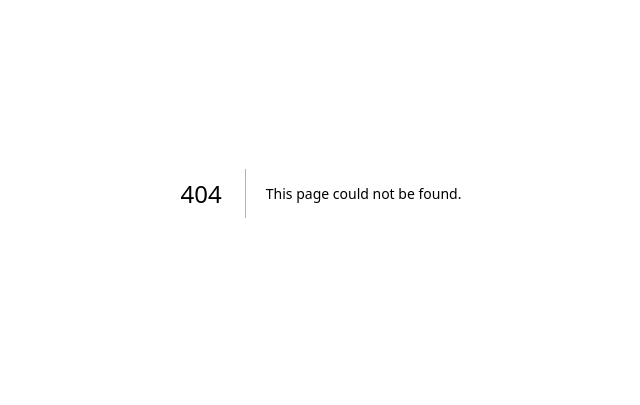
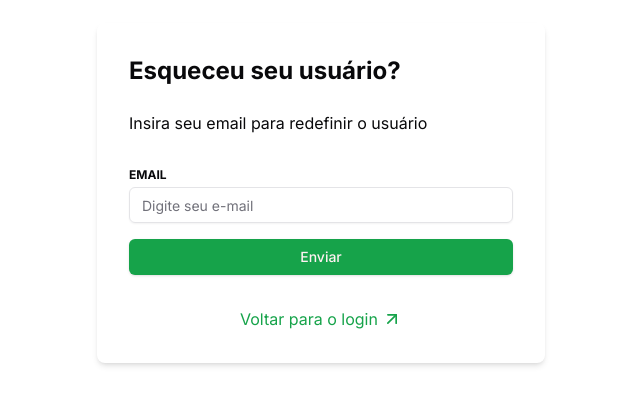
Before and after one commit to Mateus8741/mytree, a Next.js app: page /ForgotUsername in a window 1280 px wide. Before the commit this address had no page. Shown: the part 207-612 px from the top of the page, without its empty margins (319-959 px from the left). Built offline with nearby package versions, Linux system fonts and the light colour scheme.

Commit message:
Refactor: Update LoginScreen layout and fix ForgotPassword link
- Update the layout of the LoginScreen component
- Fix the link to the ForgotPassword page by updating the link URL

Related to: #issue-number

```diff
--- /dev/null
+++ b/src/app/ForgotUsername/page.tsx
@@ -0,0 +1,57 @@
+/* eslint-disable prettier/prettier */
+'use client'
+
+import { AdjacentLinks } from '@/components/adjacentLinks'
+import { Button } from '@/components/button'
+import { FormTextInput } from '@/components/Form/formInput'
+import {
+    type ForgotUsernameSchema,
+    forgotUsernameSchema,
+} from '@/schema/forgotUsernameSchema'
+import { zodResolver } from '@hookform/resolvers/zod'
+import { ArrowUpRight } from 'lucide-react'
+import { useForm } from 'react-hook-form'
+
+export default function ForgotUsername() {
+  const { control, handleSubmit } = useForm({
+    resolver: zodResolver(forgotUsernameSchema),
+
+    defaultValues: {
+      email: '',
+    },
+
+    mode: 'onChange',
+  })
+
+  function onSubmit(data: ForgotUsernameSchema) {
+    console.log(data)
+  }
+
+  return (
+    <main className="flex items-center justify-center min-h-screen bg-white">
+      <div className="p-8 rounded-lg shadow-md max-w-md w-full">
+        <h2 className="text-2xl font-bold mb-6">Esqueceu seu usuário?</h2>
+        <p className="mb-4">Insira seu email para redefinir o usuário</p>
+
+        <form className="flex flex-col mt-8 w-96">
+          <FormTextInput
+            control={control}
+            name="email"
+            label="Email"
+            placeholder="Digite seu e-mail"
+          />
+
+          <Button type="submit" onClick={handleSubmit(onSubmit)} >
+            Enviar
+          </Button>
+        </form>
+
+        <div className="flex items-center gap-1 place-content-center">
+          <AdjacentLinks link="/" tittle="Voltar para o login" />
+
+          <ArrowUpRight size={20} className="mt-8 text-green-600" />
+        </div>
+      </div>
+    </main>
+  )
+}
--- a/src/app/page.tsx
+++ b/src/app/page.tsx
@@ -57,7 +57,7 @@ export default function LoginScreen() {
       <div className="flex gap-1 items-center">
         <AdjacentLinks link="/ForgotPassword" tittle="Esqueceu sua senha?" />
         <div className="mt-8 text-2xl text-green-600">&bull;</div>
-        <AdjacentLinks link="#" tittle="Esqueceu seu usuário?" />
+        <AdjacentLinks link="/ForgotUsername" tittle="Esqueceu seu usuário?" />
       </div>
 
       <div className="flex items-center gap-1">
--- /dev/null
+++ b/src/schema/forgotUsernameSchema.ts
@@ -0,0 +1,7 @@
+import { z } from 'zod'
+
+export const forgotUsernameSchema = z.object({
+  email: z.string().email('Email inválido'),
+})
+
+export type ForgotUsernameSchema = z.infer<typeof forgotUsernameSchema>
```
